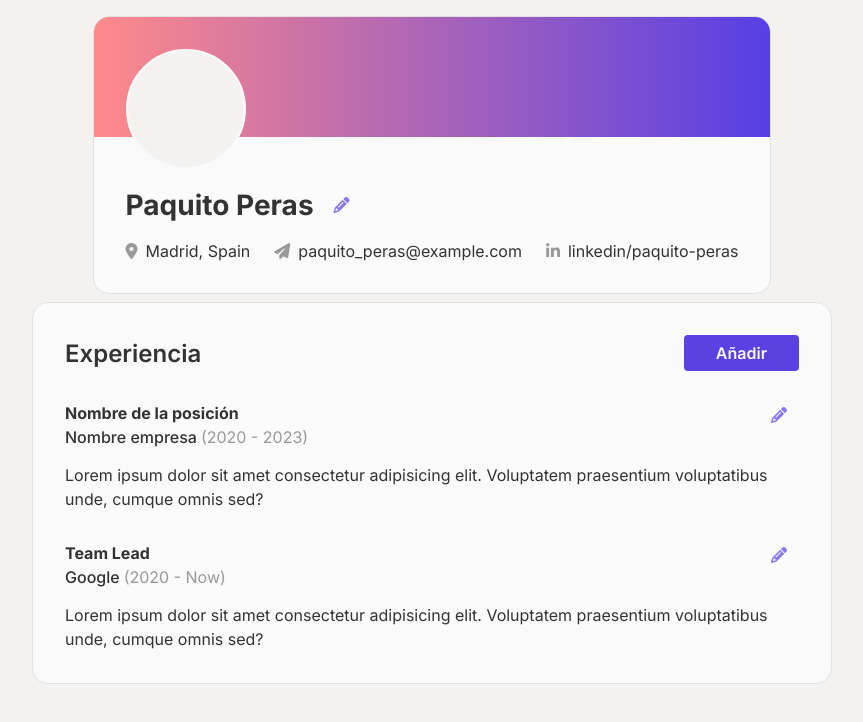
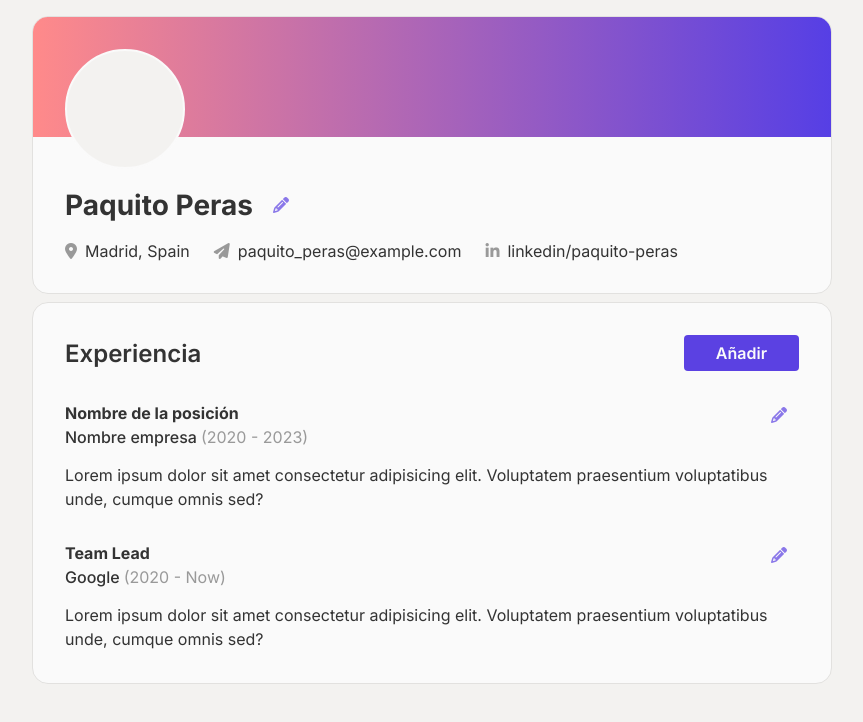
Before and after one commit to MMadlos/cv-app-builder, a React (Vite) app: page / in a window 1280 px wide. Shown: the top 722 px of the page, without its empty margins (208-1071 px from the left). Built offline with nearby package versions, Linux system fonts and the light colour scheme.

Commit message:
Fix UI, sections not taking all space available

```diff
--- a/src/styles/App.css
+++ b/src/styles/App.css
@@ -74,13 +74,13 @@ i {
 main {
 	display: flex;
 	flex-direction: column;
-	align-items: center;
 	gap: 8px;
-	flex-grow: 1;
 }
 
 section,
 .edit {
+	margin: 0 auto;
+	width: 100%;
 	max-width: 800px;
 	min-width: 400px;
 }
```
